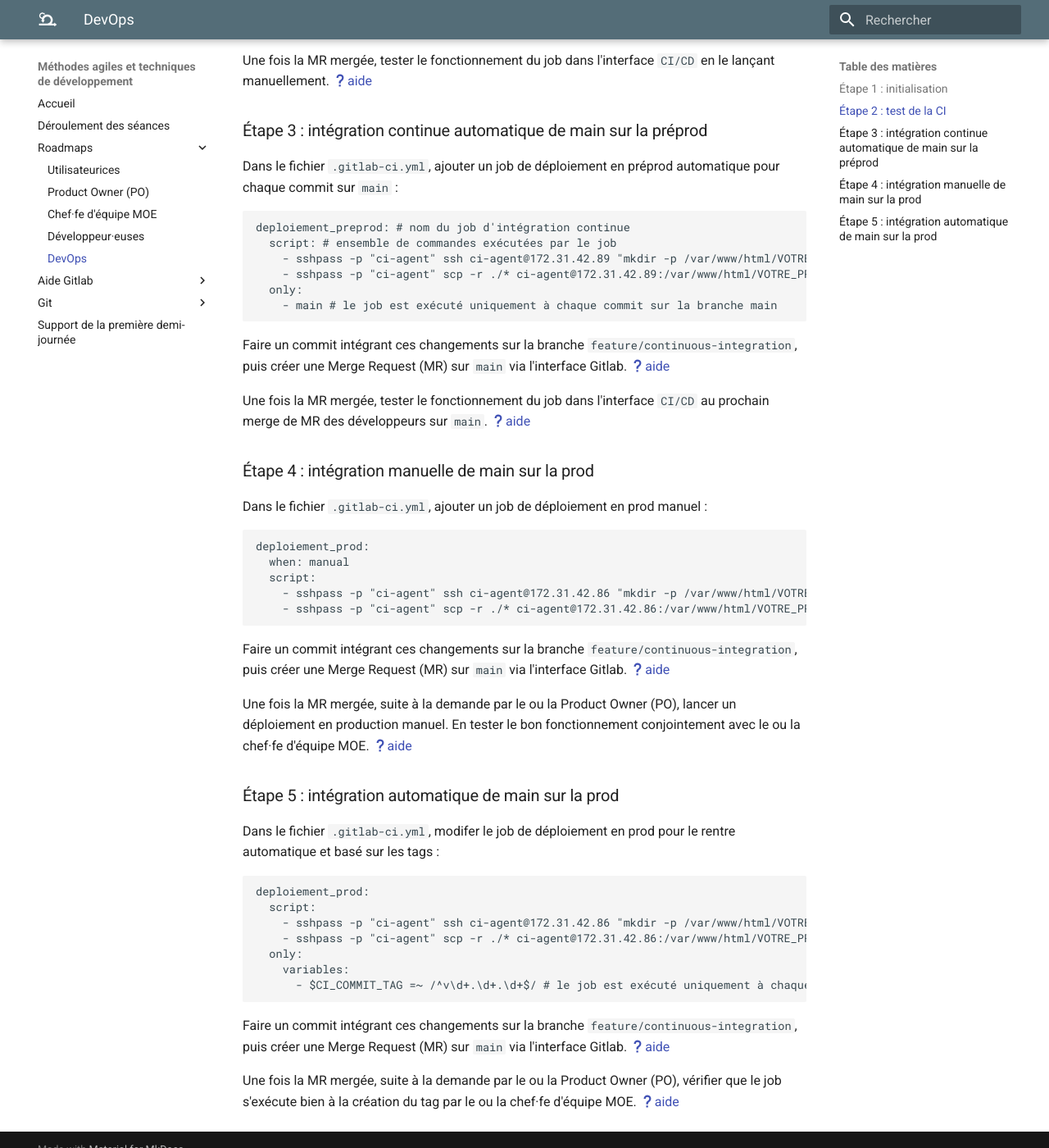
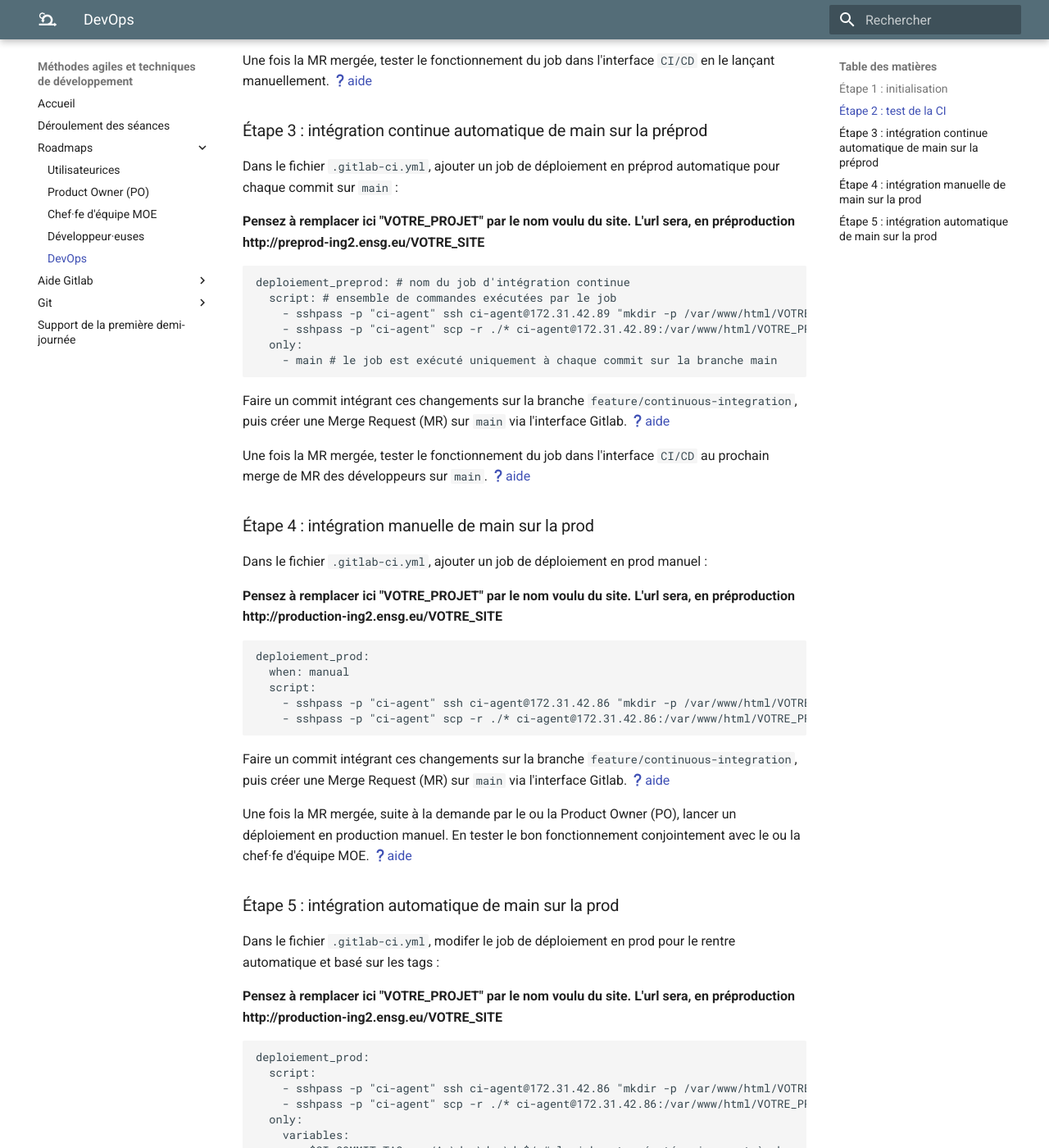
Before and after one commit to azarz/Methodes-agiles-et-techniques-de-developpement-ing2-m1, an MkDocs documentation site: the page built from docs/devops.md, in a window 1280 px wide and 1400 px high, scrolled down 615 px. Shown: the whole window at 82% size. Built offline with MkDocs 1.6.1 and Material for MkDocs 9.7.7, drawn with Linux system fonts in a browser that asks for light colours.

Commit message:
Update devops.md : remplacez VOTRE_PROJET par le vrai nom

````diff
--- a/docs/devops.md
+++ b/docs/devops.md
@@ -22,6 +22,8 @@ Une fois la MR mergée, tester le fonctionnement du job dans l'interface `CI/CD`
 ## Étape 3 : intégration continue automatique de main sur la préprod
 
 Dans le fichier `.gitlab-ci.yml`, ajouter un job de déploiement en préprod automatique pour chaque commit sur `main` :
+
+**Pensez à remplacer ici "VOTRE_PROJET" par le nom voulu du site. L'url sera, en préproduction http://preprod-ing2.ensg.eu/VOTRE_SITE**
 ```yaml
 deploiement_preprod: # nom du job d'intégration continue
   script: # ensemble de commandes exécutées par le job
@@ -37,6 +39,8 @@ Une fois la MR mergée, tester le fonctionnement du job dans l'interface `CI/CD`
 ## Étape 4 : intégration manuelle de main sur la prod
 
 Dans le fichier `.gitlab-ci.yml`, ajouter un job de déploiement en prod manuel :
+
+**Pensez à remplacer ici "VOTRE_PROJET" par le nom voulu du site. L'url sera, en préproduction http://production-ing2.ensg.eu/VOTRE_SITE**
 ```yaml
 deploiement_prod:
   when: manual
@@ -52,6 +56,7 @@ Une fois la MR mergée, suite à la demande par le ou la Product Owner (PO), lan
 
 Dans le fichier `.gitlab-ci.yml`, modifer le job de déploiement en prod pour le rentre automatique et basé sur les tags :
 
+**Pensez à remplacer ici "VOTRE_PROJET" par le nom voulu du site. L'url sera, en préproduction http://production-ing2.ensg.eu/VOTRE_SITE**
 ```yaml
 deploiement_prod:
   script:
````
